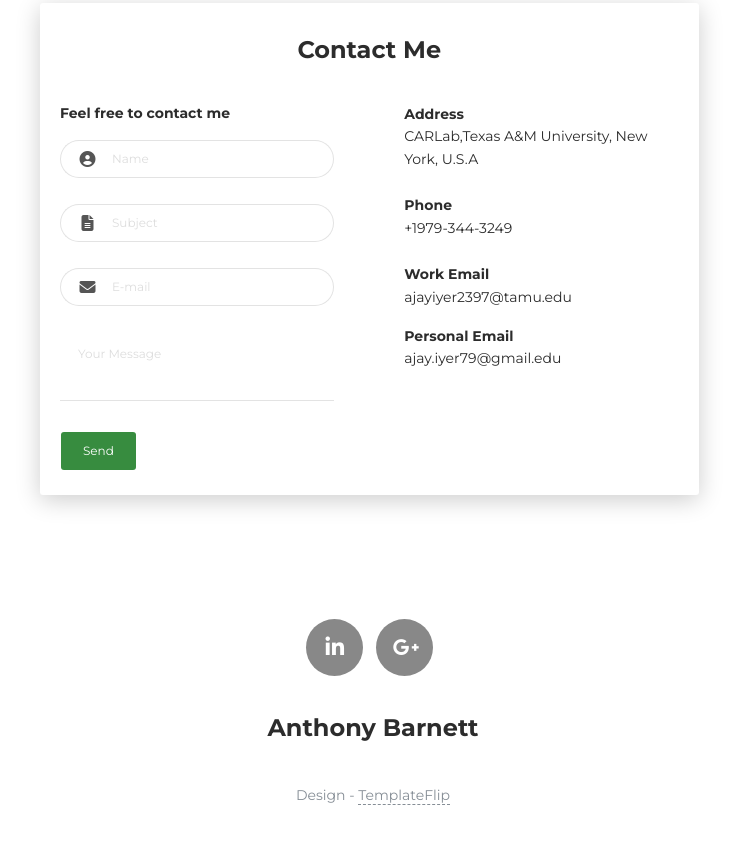
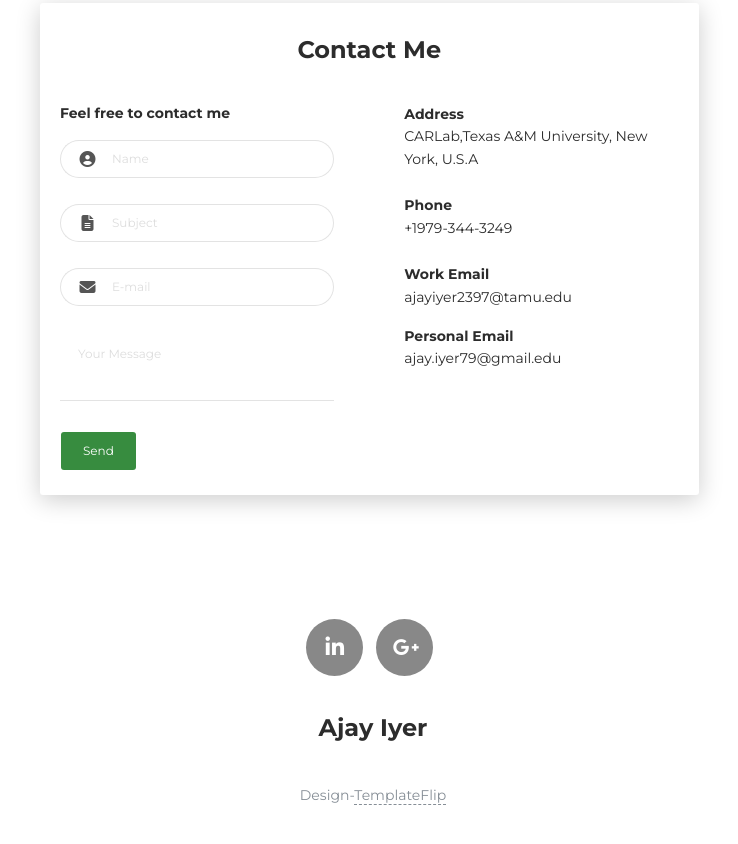
Before and after one commit to ajayiyer22/ajay-iyer, a plain HTML site: page index.html in a window 1280 px wide. Shown: the part 5408-6252 px from the top of the page, without its empty margins (267-1005 px from the left). Drawn offline with Linux system fonts and the light colour scheme.

Commit message:
Update index.html

```diff
--- a/index.html
+++ b/index.html
@@ -766,9 +766,9 @@ I am currently a Ph.D in Mechanical Engineering at Texas A&M university, college
   </div>
 </div>
 
-      <div class="h4 title text-center">Anthony Barnett</div>
+      <div class="h4 title text-center">Ajay Iyer</div>
       <div class="text-center text-muted">
-        <p><br>Design - <a class="credit" href="https://templateflip.com" target="_blank">TemplateFlip</a></p>
+        <p><br>Design-<a class="credit" href="https://templateflip.com" target="_blank">TemplateFlip</a></p>
       </div>
     </footer>
     <script src="js/core/jquery.3.2.1.min.js?ver=1.1.0"></script>
```
